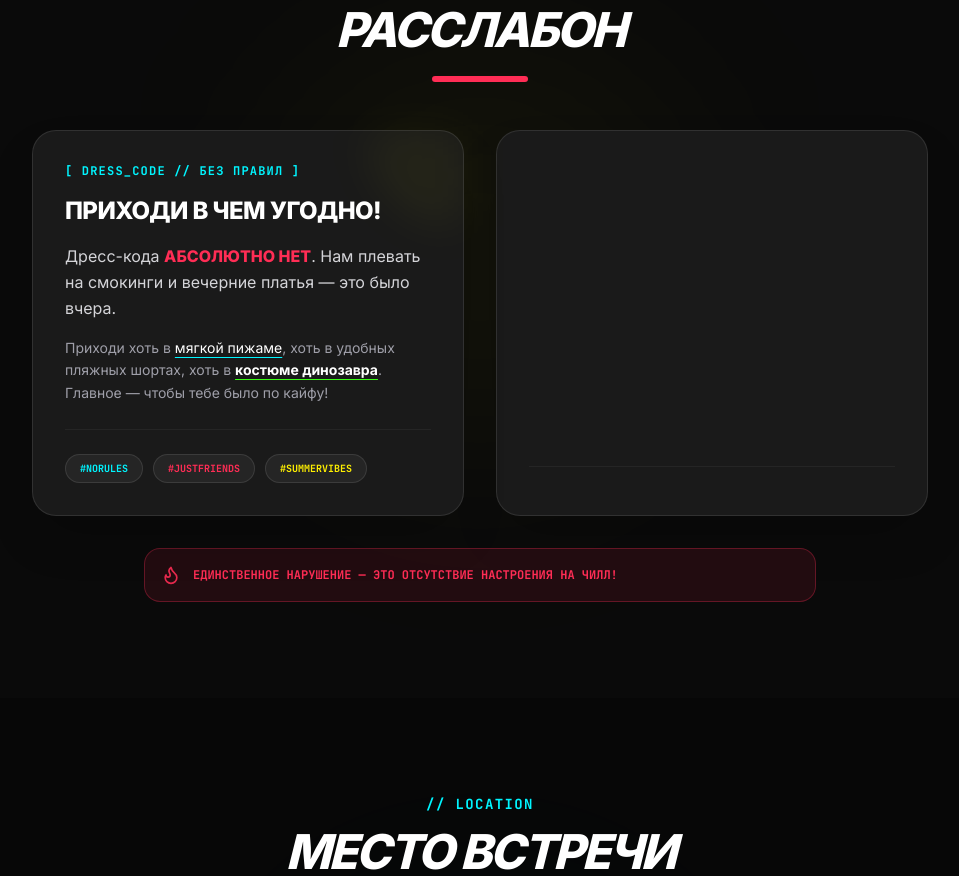
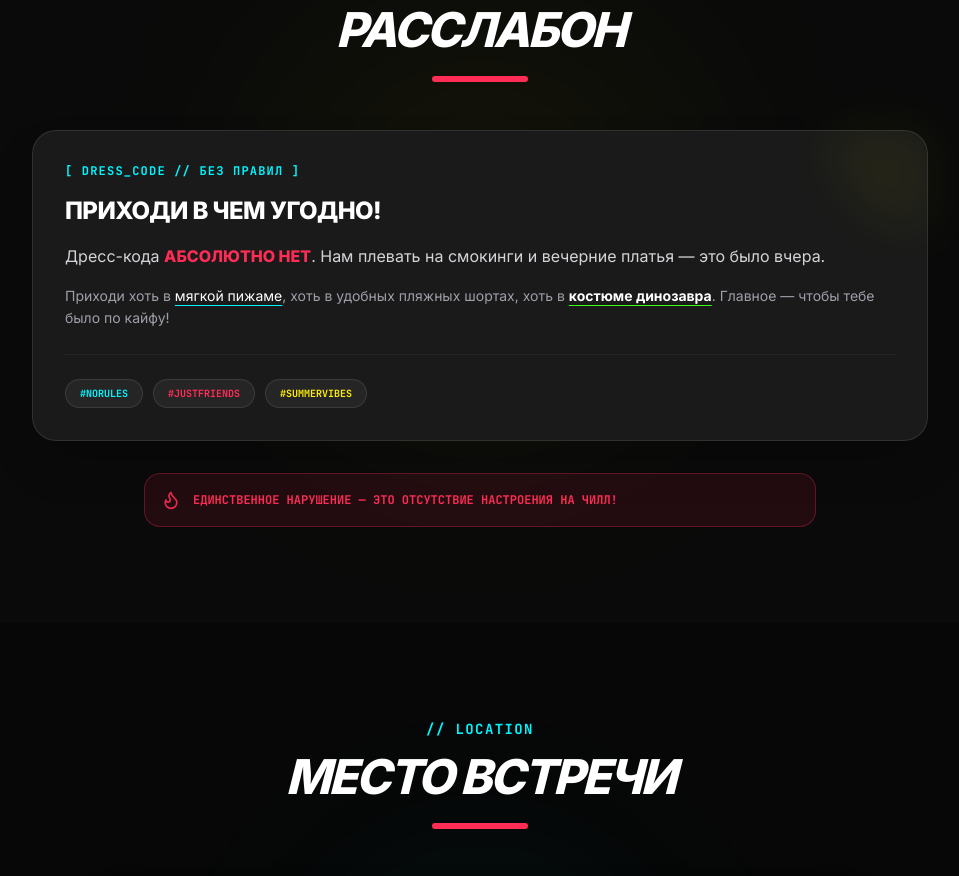
Before and after one commit to killercow58/priglashenie, a React (Vite) app: page / in a window 1280 px wide. Shown: the part 1720-2596 px from the top of the page, without its empty margins (160-1119 px from the left). Built offline with nearby package versions, Linux system fonts and the light colour scheme; a web font is replaced by a local one.

Commit message:
Remove empty block in dress code section

```diff
--- a/src/components/DressCodeBlock.tsx
+++ b/src/components/DressCodeBlock.tsx
@@ -29,9 +29,8 @@ export default function DressCodeBlock({ dinoMode, onHoverChange }: DressCodeBlo
           <div className="h-1.5 w-24 bg-brand-pink mx-auto mt-4 rounded-full" />
         </div>
 
-        {/* Main Concept Card Grid */}
-        <div className="grid grid-cols-1 md:grid-cols-2 gap-8 items-stretch w-full">
-          {/* Statement */}
+        {/* Main Concept Card */}
+        <div className="w-full">
           <div className="bg-[#1a1a1a] border border-white/10 p-6 md:p-8 rounded-3xl flex flex-col justify-between h-full relative group shadow-2xl">
             <div className="absolute top-0 right-0 w-24 h-24 bg-brand-yellow/5 rounded-bl-full blur-xl pointer-events-none" />
 
@@ -57,10 +56,6 @@ export default function DressCodeBlock({ dinoMode, onHoverChange }: DressCodeBlo
               <span className="px-3.5 py-1.5 border border-white/10 bg-white/5 rounded-full text-[10px] font-mono font-bold uppercase text-brand-yellow">#SummerVibes</span>
             </div>
           </div>
-
-          <div className="flex flex-col justify-between gap-6 bg-[#1a1a1a] border border-white/10 p-6 md:p-8 rounded-3xl shadow-2xl">
-            <div className="pt-4 border-t border-white/5 mt-auto" />
-          </div>
         </div>
 
         {/* Warning sticker below the grid */}
```
